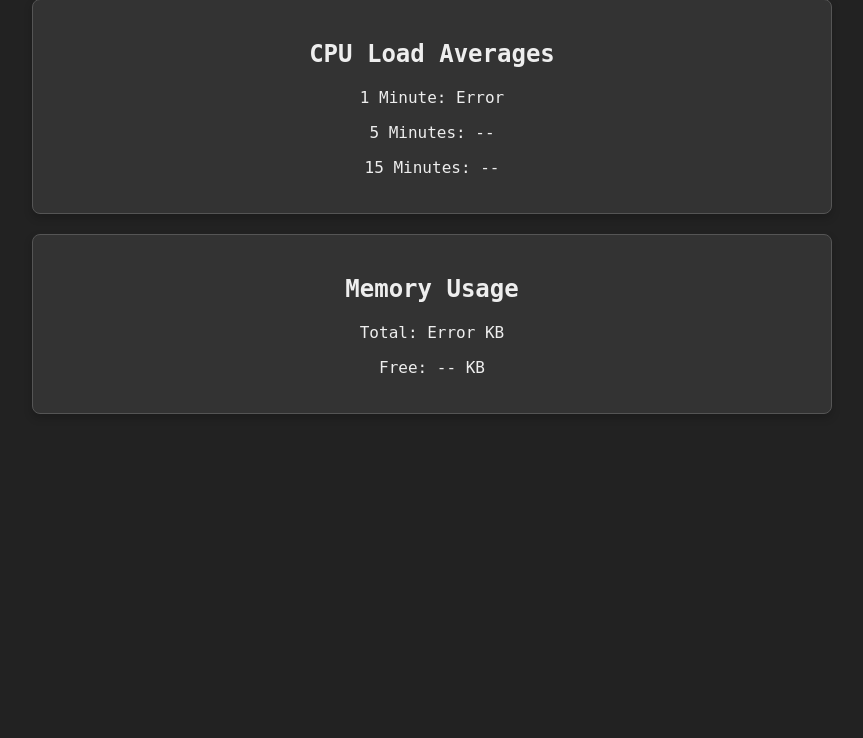
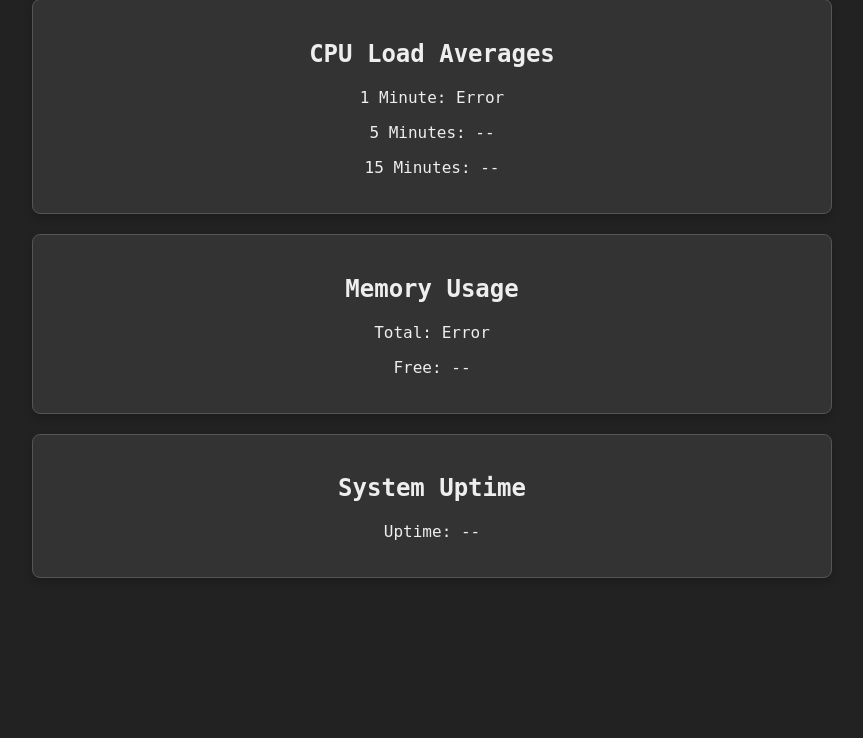
Before and after one commit to CryptLvrs/WebKonnek, a Flask app: page / in a window 1280 px wide. Shown: the part 102-840 px from the top of the page, without its empty margins (208-1071 px from the left). Run offline with Flask 3, Linux system fonts and the light colour scheme.

Commit message:
add past improvement to index.html file
removed 'Kb' from the file

added html card for uptime

```diff
--- a/backend/templates/index.html
+++ b/backend/templates/index.html
@@ -19,8 +19,13 @@
 
         <div class="card">
             <h2>Memory Usage</h2>
-            <p>Total: <span id="mem-total">--</span> KB</p>
-            <p>Free: <span id="mem-free">--</span> KB</p>
+            <p>Total: <span id="mem-total">--</span></p>
+            <p>Free: <span id="mem-free">--</span></p>
+        </div>
+
+        <div class="card">
+            <h2>System Uptime</h2>
+            <p>Uptime: <span id="uptime">--</span></p>
         </div>
     </div>
 
```
